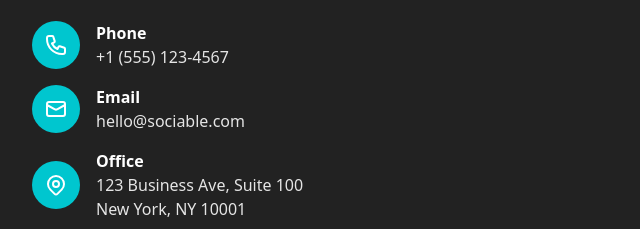
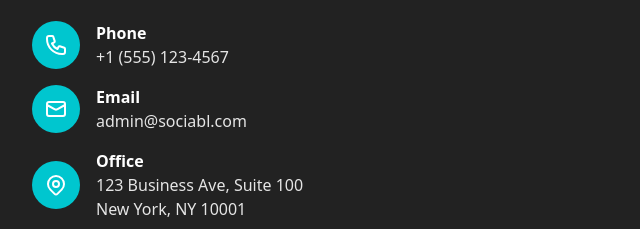
Before and after one commit to Sociabl/sociabl-site, a plain HTML site: page index.html in a window 1280 px wide. Shown: the part 2155-2384 px from the top of the page, 0-640 px from the left. Drawn offline with nearby package versions, Linux system fonts and the light colour scheme.

Commit message:
Update index.html

```diff
--- a/index.html
+++ b/index.html
@@ -251,7 +251,7 @@
                             </div>
                             <div>
                                 <div class="font-semibold">Email</div>
-                                <div class="text-light-grey">hello@sociable.com</div>
+                                <div class="text-light-grey">admin@sociabl.com</div>
                             </div>
                         </div>
                         <div class="flex items-center">
```
